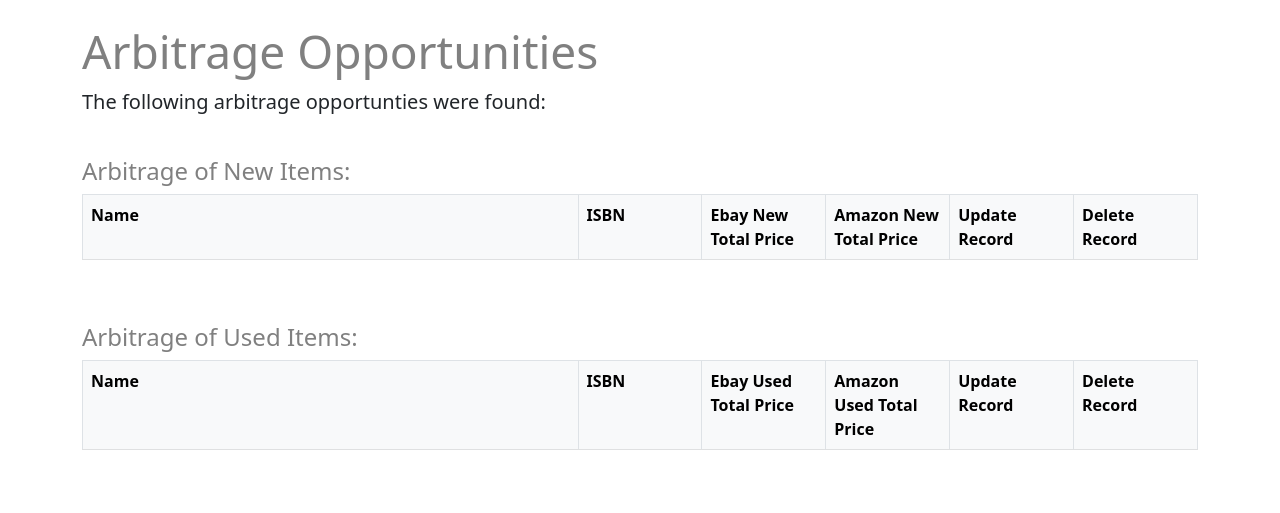
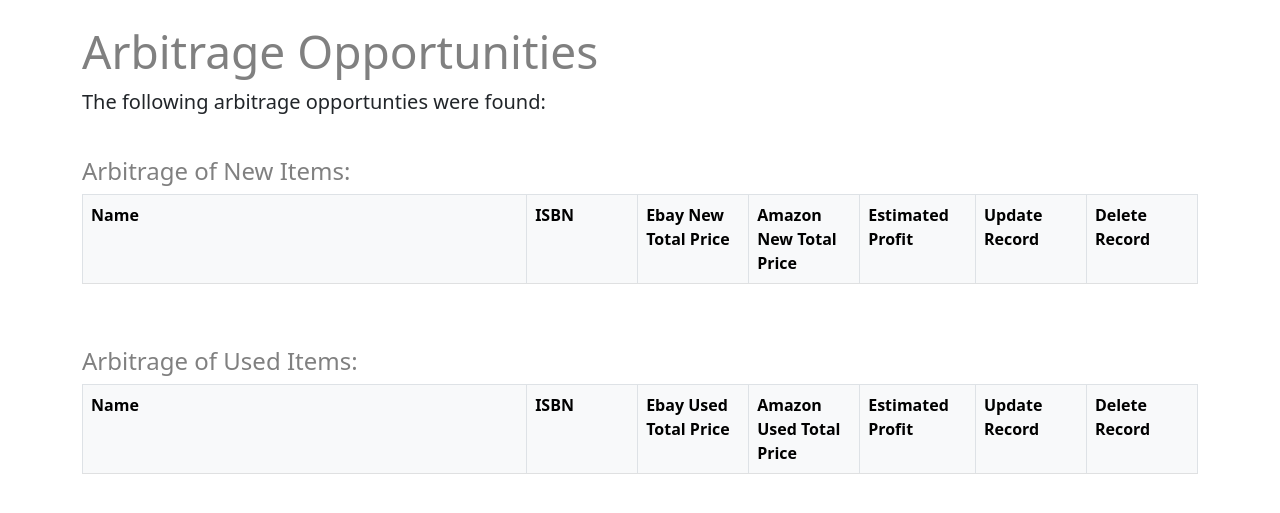
Before and after one commit to tsoomal/Individual_Project, a Flask app: page /opportunities in a window 1280 px wide. Shown: the part 56-569 px from the top of the page. Run offline with Flask 3, Linux system fonts and the light colour scheme; lists and menus that the app fills with data are empty.

Commit message:
Added "Estimated Profit" column to opportunities.html.

```diff
--- a/templates/opportunities.html
+++ b/templates/opportunities.html
@@ -7,10 +7,9 @@
     <h1>Arbitrage Opportunities</h1>
         <p class="text-start fs-5" >The following arbitrage opportunties were found:</p>
 
-
         <br/>
     <h4>Arbitrage of New Items:</h4>
-    <table class="table table-hover">
+    <table class="table table-hover" id="new_opportunities_table">
         <thead>
             <!-- https://stackoverflow.com/questions/61969955/bootstrap-fixed-width-table-columns-in-container-fluid -->
             <tr class="table-light">
@@ -18,6 +17,7 @@
                 <th class="col-1 border-start border-top align-top" scope="col">ISBN</th>
                 <th class="col-1 border-start border-top align-top" scope="col">Ebay New Total Price</th>
                 <th class="col-1 border-start border-top align-top" scope="col">Amazon New Total Price</th>
+                <th class="col-1 border-start border-top align-top" scope="col" data-sortable="true" data-sorter="alphanum">Estimated Profit</th>
                 <th class="col-1 border-start border-top align-top" scope="col">Update Record</th>
                 <th class="col-1 border-start border-end border-top align-top" scope="col">Delete Record</th>
             <tr>
@@ -30,6 +30,12 @@
                 <td class="col-1 border-start">{{ book_ebay.isbn }}</td>
                 <td class="col-1 border-start">£{{ book_ebay.new_total_price }} <div class="text-left"><a href="https://www.ebay.co.uk/sch/i.html?_from=R40&_nkw={{book_ebay.isbn}}&_sacat=0&LH_BIN=1&_sop=15&rt=nc&LH_ItemCondition=3" class="btn btn-outline-secondary btn-sm">Ebay Link</a></div> </td>
                 <td class="col-1 border-start">£{{ book_amazon.new_total_price }} <div class="text-left"><a href="https://{{book_amazon.amazon_link}}" class="btn btn-outline-secondary btn-sm">Amazon Link</a></div> </td>
+                {% if book_ebay.new_total_price > book_amazon.new_total_price %}
+                <td class="col-1 border-start">£{{ book_ebay.new_total_price - book_amazon.new_total_price }}</td>
+                {% endif %}
+                {% if book_ebay.new_total_price < book_amazon.new_total_price %}
+                <td class="col-1 border-start">£{{ -book_ebay.new_total_price + book_amazon.new_total_price }}</td>
+                {% endif %}
                 <td class="col-1 border-start"> <div class="text-center"><a href="/update/{{book_ebay.isbn}}" class="btn btn-outline-secondary btn-sm">Update</a> </div></td>
                 <td class="col-1 border-start border-end align-top"> <div class="text-center"><a href="/delete/{{book_ebay.isbn}}" class="btn btn-outline-danger btn-sm">Delete</a></div> </td>
             </tr>
@@ -37,10 +43,11 @@
         </tbody>
     </table>
 
+
     <br/>
     <br/>
     <h4>Arbitrage of Used Items:</h4>
-    <table class="table table-hover">
+    <table class="table table-hover" id="used_opportunities_table">
         <thead>
             <!-- https://stackoverflow.com/questions/61969955/bootstrap-fixed-width-table-columns-in-container-fluid -->
             <tr class="table-light">
@@ -48,6 +55,7 @@
                 <th class="col-1 border-start border-top align-top" scope="col">ISBN</th>
                 <th class="col-1 border-start border-top align-top" scope="col">Ebay Used Total Price</th>
                 <th class="col-1 border-start border-top align-top" scope="col">Amazon Used Total Price</th>
+                <th class="col-1 border-start border-top align-top" scope="col">Estimated Profit</th>
                 <th class="col-1 border-start border-top align-top" scope="col">Update Record</th>
                 <th class="col-1 border-start border-end border-top align-top" scope="col">Delete Record</th>
             <tr>
@@ -59,7 +67,13 @@
                 <td class="col-4 border-start">{{ book_ebay.book_name }}</td>
                 <td class="col-1 border-start">{{ book_ebay.isbn }}</td>
                 <td class="col-1 border-start">£{{ book_ebay.used_total_price }} <div class="text-left"><a href="https://www.ebay.co.uk/sch/i.html?_from=R40&_nkw={{book_ebay.isbn}}&_sacat=0&LH_ItemCondition=4&LH_BIN=1&_sop=15" class="btn btn-outline-secondary btn-sm">Ebay Link</a></div> </td>
-                <td class="col-1 border-start">£{{ book_amazon.used_total_price }} <div class="text-left"><a href="https://{{book_amazon.amazon_link}}" class="btn btn-outline-secondary btn-sm">Amazon Link</a></div> </td>
+                <td class="col-1 border-start">£{{ book_amazon.used_total_price}} <div class="text-left"><a href="https://{{book_amazon.amazon_link}}" class="btn btn-outline-secondary btn-sm">Amazon Link</a></div> </td>
+                {% if book_ebay.used_total_price > book_amazon.used_total_price %}
+                <td class="col-1 border-start">£{{ book_ebay.used_total_price - book_amazon.used_total_price }}</td>
+                {% endif %}
+                {% if book_ebay.used_total_price < book_amazon.used_total_price %}
+                <td class="col-1 border-start">£{{ -book_ebay.used_total_price + book_amazon.used_total_price }}</td>
+                {% endif %}
                 <td class="col-1 border-start"> <div class="text-center"><a href="/update/{{book_ebay.isbn}}" class="btn btn-outline-secondary btn-sm">Update</a> </div></td>
                 <td class="col-1 border-start border-end align-top"> <div class="text-center"><a href="/delete/{{book_ebay.isbn}}" class="btn btn-outline-danger btn-sm">Delete</a></div> </td>
             </tr>
```
